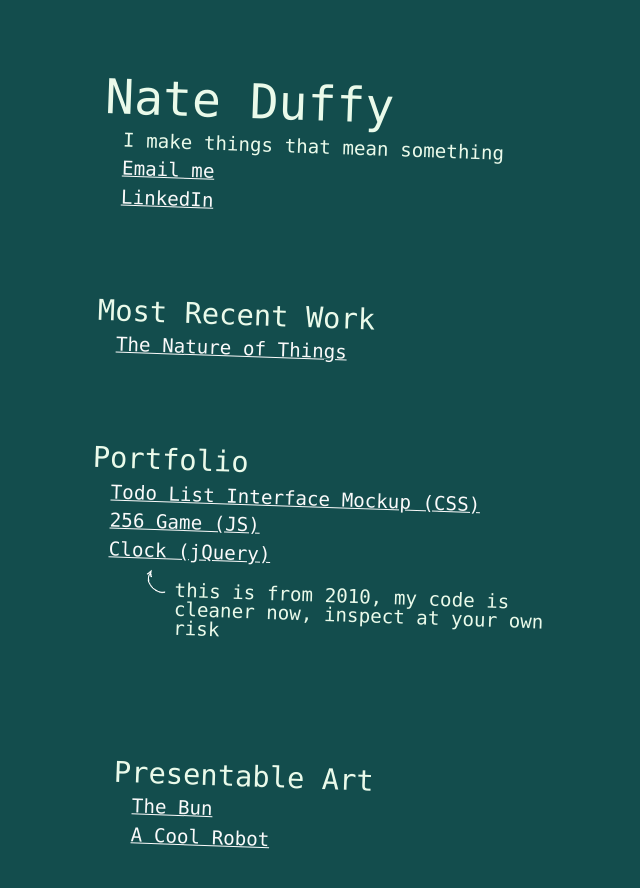
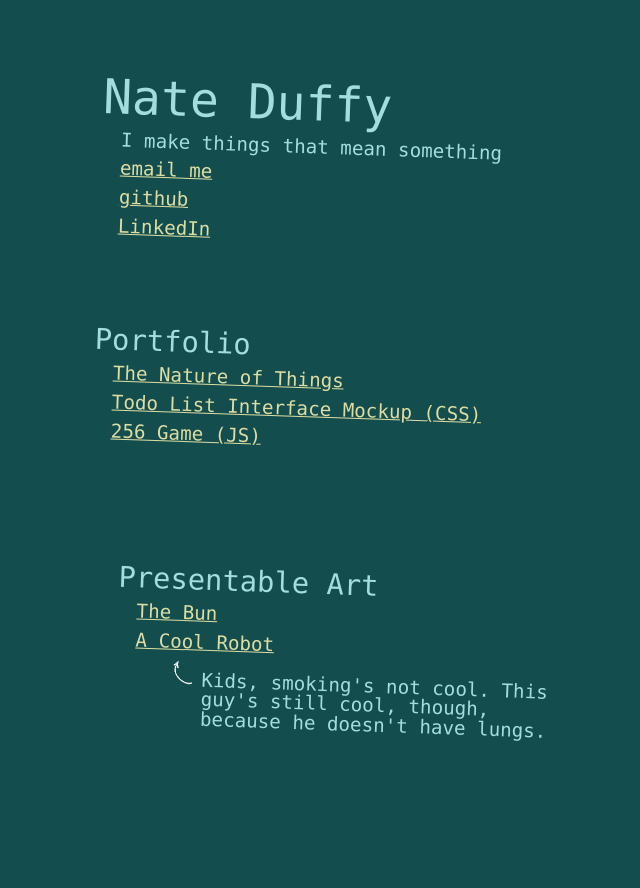
Before and after one commit to nufftenthousand/nufftenthousand.github.io, a plain HTML site: page index.html in a window 1280 px wide. Shown: the top 888 px of the page, without its empty margins (325-965 px from the left). Drawn offline with Linux system fonts and the light colour scheme.

Commit message:
shuffled content and updated styling

```diff
--- a/css/application.css
+++ b/css/application.css
@@ -1,7 +1,7 @@
 body {
   background-color: #134d4d;
   font-family: "Lucida Console", monospace;
-  color: #eafaea;
+  color: #a3dddd;
 }
 .page {
   margin: 5em auto;
@@ -35,7 +35,7 @@ li {
   margin: 0.5em 0;
 }
 a {
-  color: #fafafa;
+  color: #dddda3;
 }
 
 .pointer {
--- a/index.html
+++ b/index.html
@@ -29,21 +29,16 @@
     <h1>Nate Duffy</h1>
     <p>I make things that mean something</p>
     <ul>
-      <li><a href="mailto:nate.duffy@gmail.com" target="_blank">Email me</a></li>
+      <li><a href="mailto:nate.duffy@gmail.com" target="_blank">email me</a></li>
+      <li><a href="https://github.com/nufftenthousand" target="_blank">github</a></li>
       <li><a href="https://www.linkedin.com/in/nathanpduffy" target="_blank">LinkedIn</a></li>
-    </ul>
-    <div class="space"></div>
-    <h2>Most Recent Work</h2>
-    <ul>
-      <li><a href="http://tnotgroup.com/" target="_blank">The Nature of Things</a></li>
     </ul>
     <div class="space"></div>
     <h2>Portfolio</h2>
     <ul>
+      <li><a href="http://tnotgroup.com/" target="_blank">The Nature of Things</a></li>
       <li><a href="portfolio/todo/index.html" target="_blank">Todo List Interface Mockup (CSS)</a></li>
       <li><a href="portfolio/256/index.html" target="_blank">256 Game (JS)</a></li>
-      <li><a href="portfolio/clock/index.html" target="_blank">Clock (jQuery)</a></li>
-      <li class="pointer">this is from 2010, my code is cleaner now, inspect at your own risk</li>
     </ul>
     <div class="space"></div>
     <div class="inner">
@@ -51,6 +46,7 @@
       <ul>
         <li><a href="img/thebun.jpg" target="_blank">The Bun</a></li>
         <li><a href="img/coolrobot.jpg" target="_blank">A Cool Robot</a></li>
+        <li class="pointer">Kids, smoking's not cool. This guy's still cool, though, because he doesn't have lungs.</li>
       </ul>
     </div>
     <div class="vast"></div>
```
